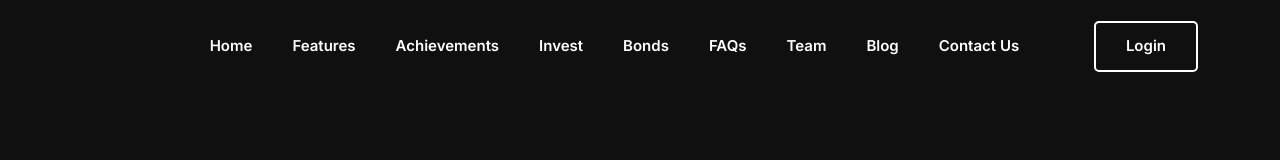
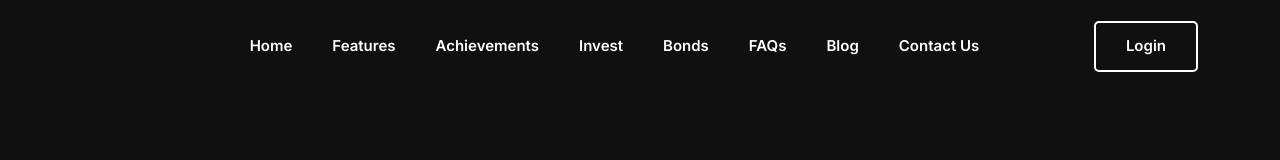
Before and after one commit to ashutoshs97/Bondspe-Website, a plain HTML site: page index.html in a window 1280 px wide. Shown: the top 160 px of the page. Drawn offline with Linux system fonts and the light colour scheme.

Commit message:
Update index.html

```diff
--- a/index.html
+++ b/index.html
@@ -71,9 +71,6 @@
                                     <li class="nav-item">
                                         <a href="#faqs" class="page-scroll"
                                             aria-label="Toggle navigation">FAQs</a>
-                                    </li>
-                                    <li class="nav-item">
-                                        <a href="ourteam.html" aria-label="Toggle navigation">Team</a>
                                     </li>
                                     <li class="nav-item">
                                         <a href="blog/index.html">Blog</a>
```
